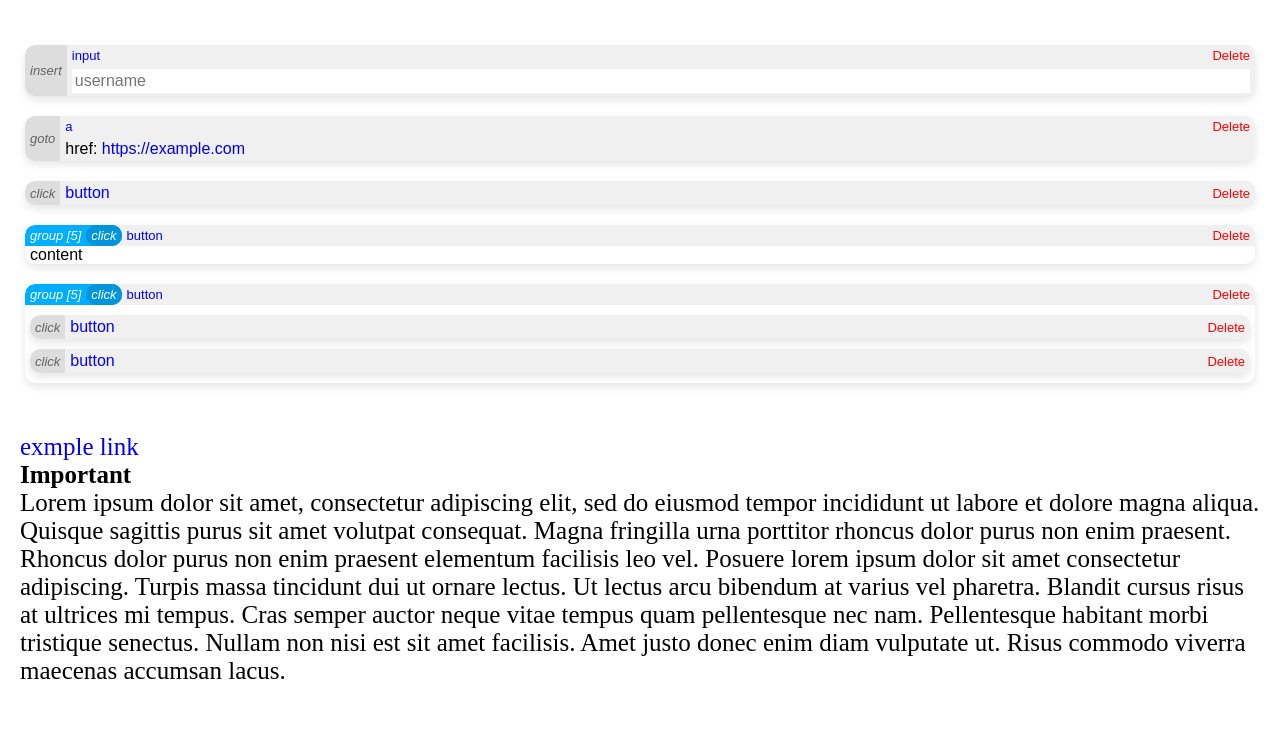
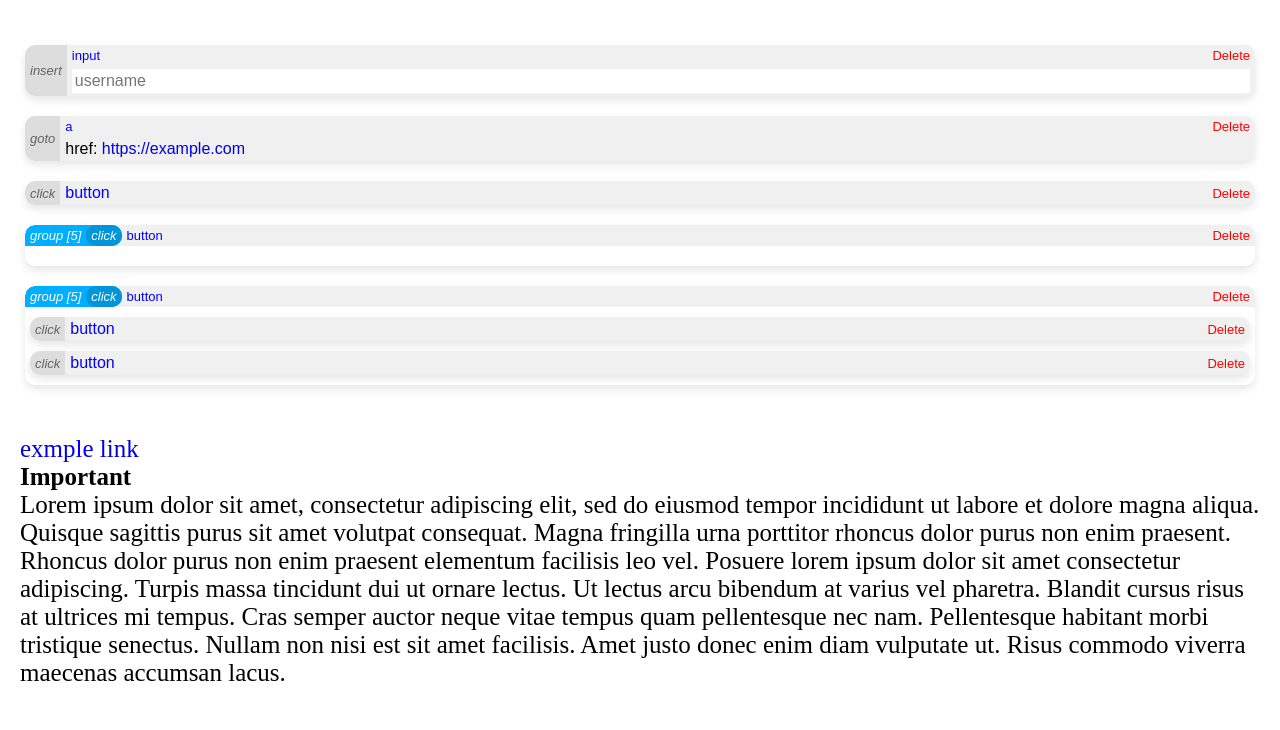
Before and after one commit to themmixproject/extension-test-project, a website built with webpack: page src/index.html in a window 1280 px wide. Shown: the top 730 px of the page. Built offline with nearby package versions, Linux system fonts and the light colour scheme.

Commit message:
Added padding bottom to empty group lists

```diff
--- a/src/index.html
+++ b/src/index.html
@@ -77,7 +77,7 @@
                                 <button class="ac-delete-btn">Delete</button>
                             </div>
                         </header>
-                        <div class="group-content">content</div>
+                        <ul class="group-content"></ul>
                     </div>
                 <li>
                     <div class="group-item">
--- a/src/scss/main.scss
+++ b/src/scss/main.scss
@@ -269,6 +269,10 @@ td:nth-child(even) {
         padding: 0 5px;
     }
 
+    #ac-el-list .group-content:empty {
+        padding-bottom: 20px;
+    }
+
 
     #ac-el-list .group-content li {
         width: initial;
```
